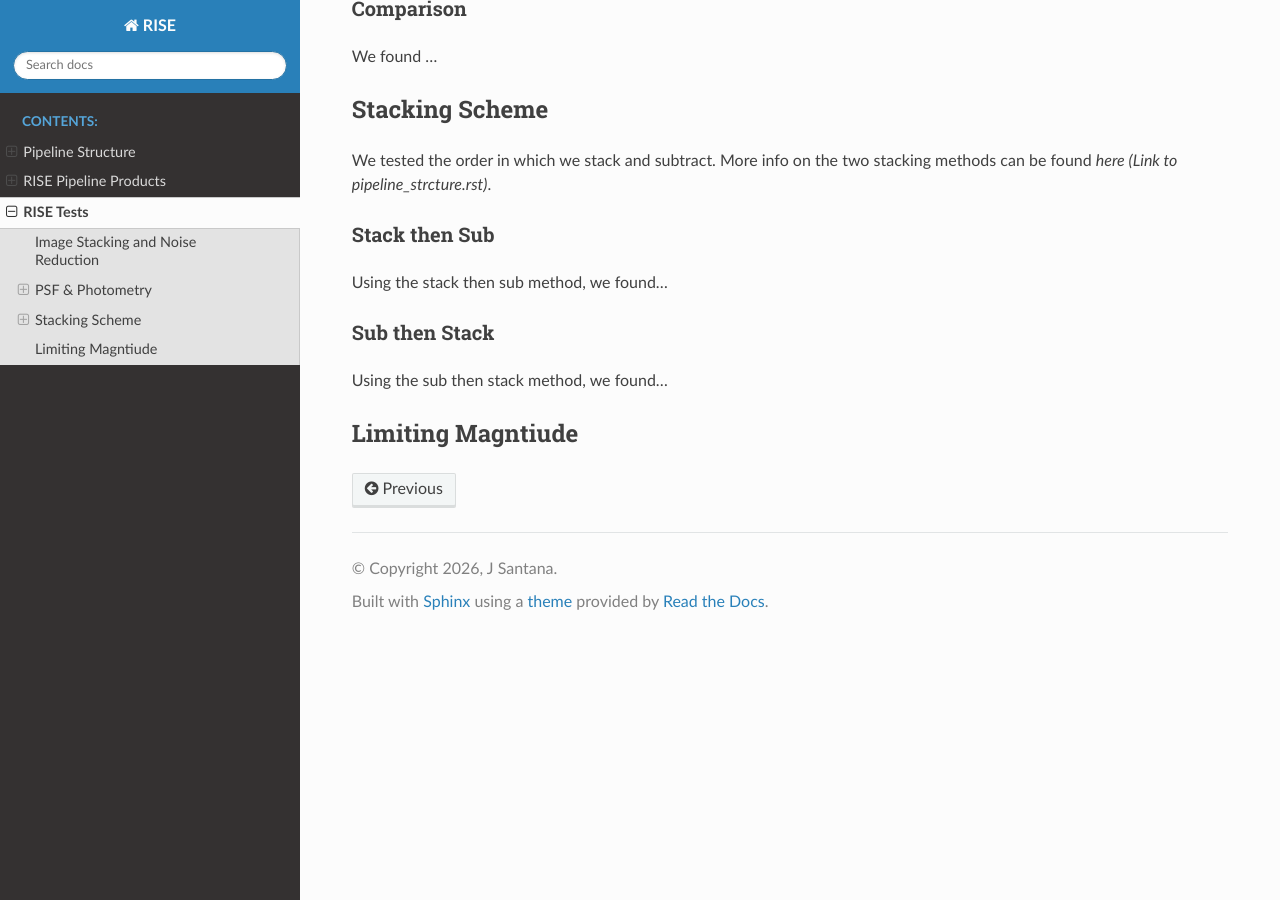
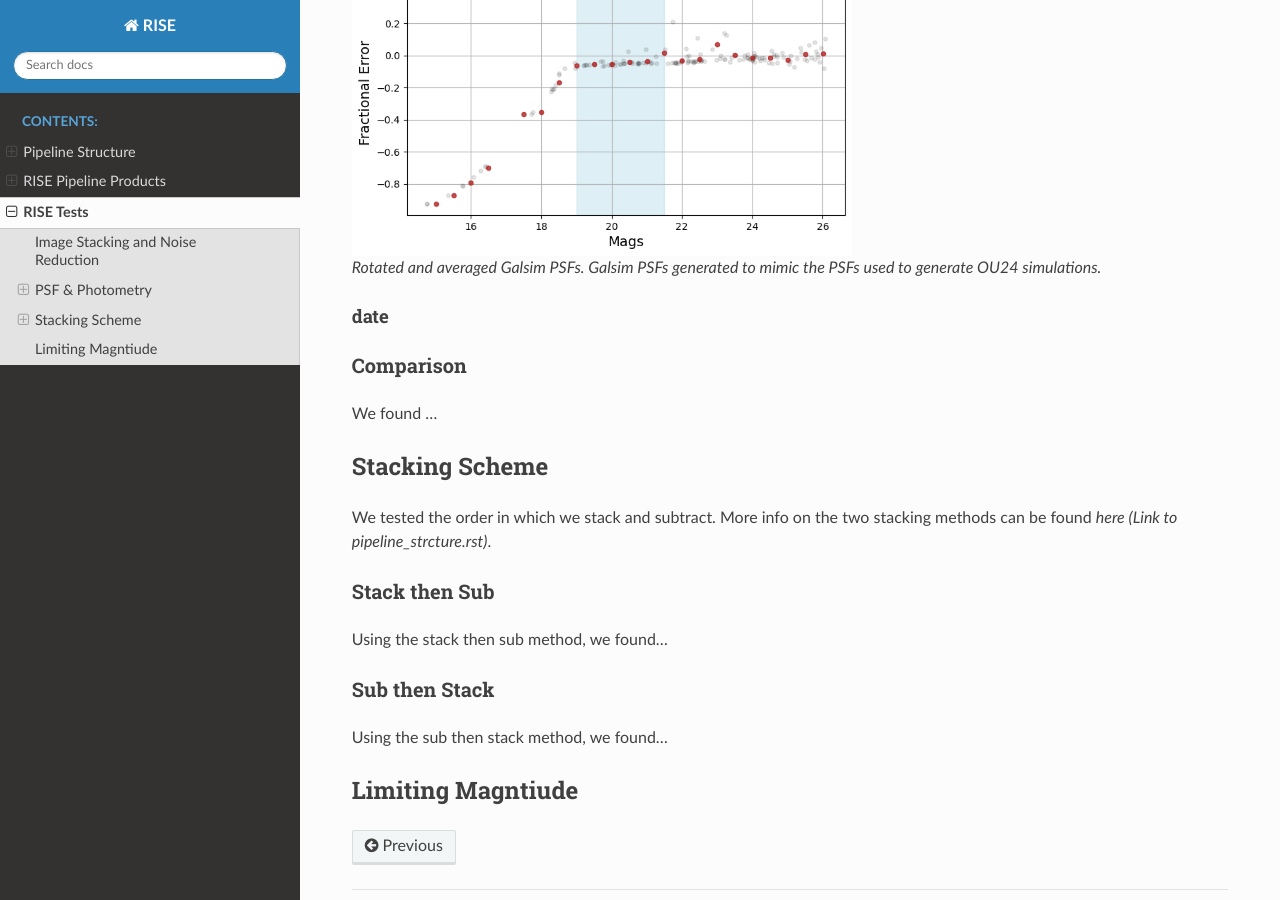
Before and after one commit to joseph-santana/RISE-docs, a Sphinx documentation site: the page built from source/tests.rst, in a window 1280 px wide and 900 px high, scrolled down 2436 px. Built offline with Sphinx 7.4.7 and the Read the Docs theme 3.1.0, drawn with Linux system fonts in a browser that asks for light colours.

Commit message:
Add averaged PSF figure

```diff
--- a/source/tests.rst
+++ b/source/tests.rst
@@ -59,6 +59,11 @@ Averaged PSF
 We tested rotating and averaging PSF models. Without Roman data, we tested Galsim psf models that were generated to mimic the PSFs used to generate the OpenUniverse2024 dataset.
 With the launch of Roman and the beginning of commissioning, we hope to test PSF models from the Roman SOC on real Roman data.
 
+.. figure:: images/frac_error_averaged_psf.png
+    :width: 500px
+
+    Rotated and averaged Galsim PSFs. Galsim PSFs generated to mimic the PSFs used to generate OU24 simulations.
+
 date
 ^^^^
 
```
Also changed, not shown: source/images/frac_error_averaged_psf.png (added).
